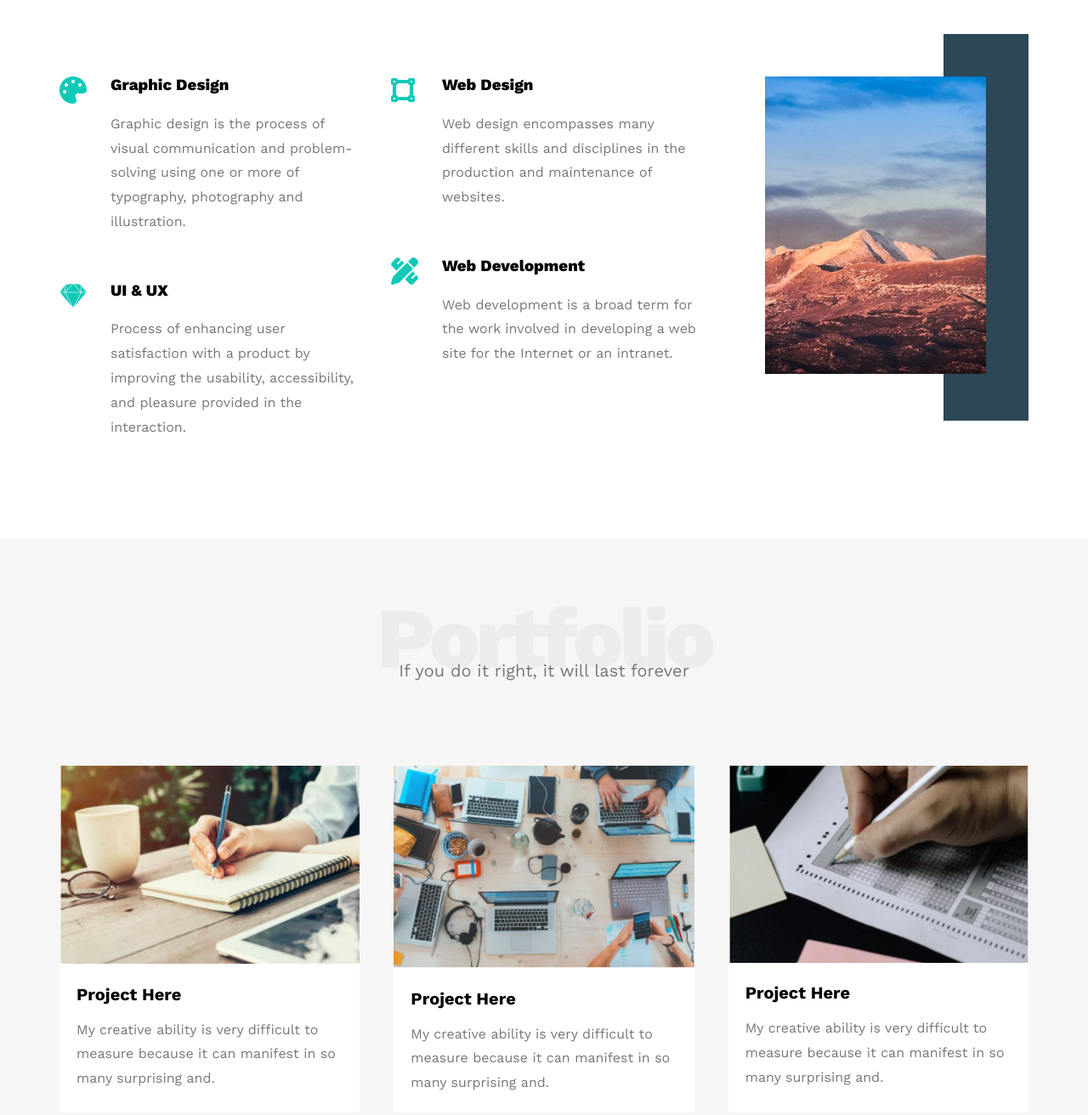
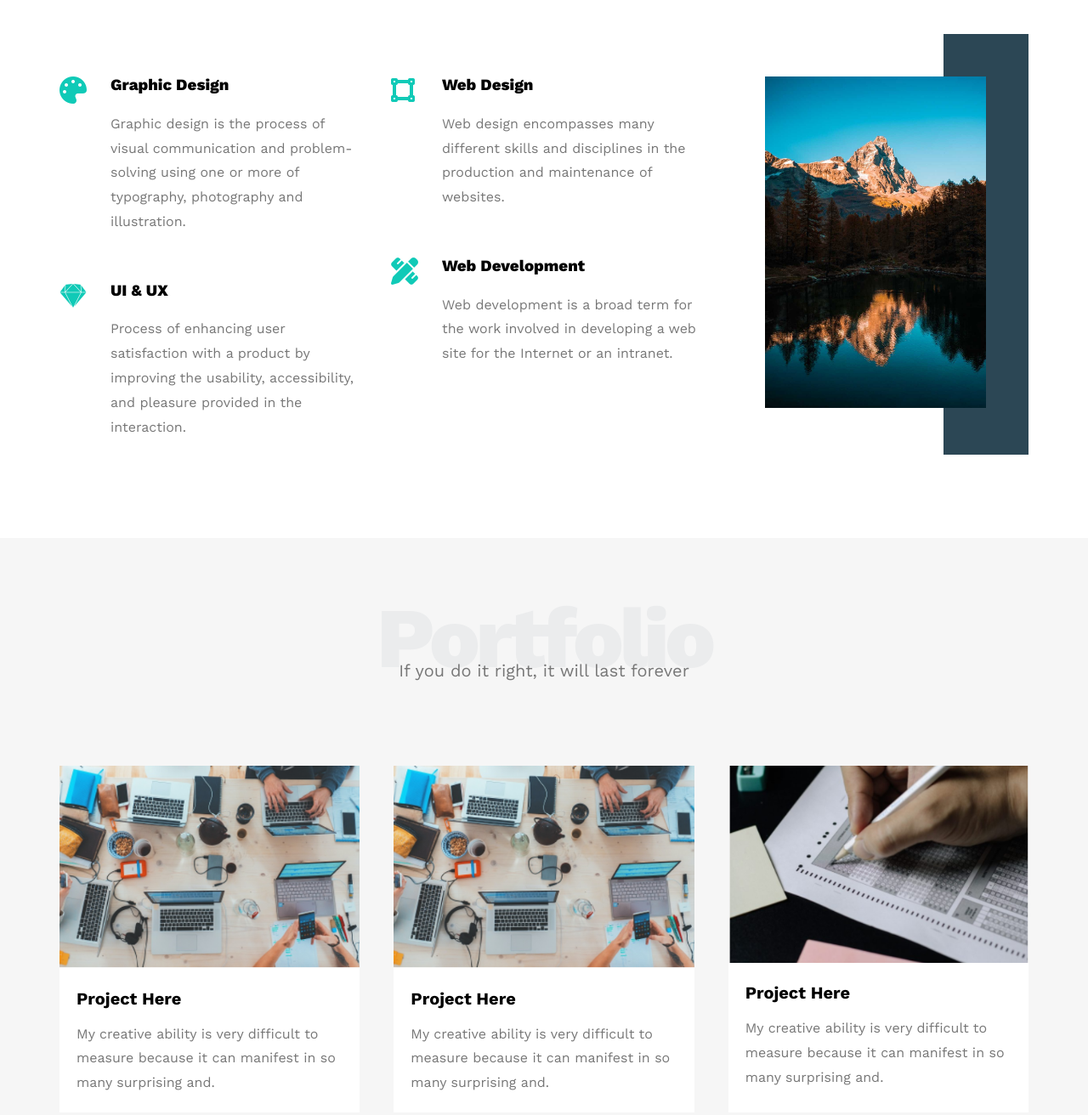
Before and after one commit to ayaw008/Leon-Template, a plain HTML site: page index.html in a window 1280 px wide. Shown: the part 1376-2688 px from the top of the page at 85% size. Drawn offline with nearby package versions, Linux system fonts and the light colour scheme.

Commit message:
Update index.html

```diff
--- a/index.html
+++ b/index.html
@@ -131,7 +131,7 @@
         </div>
         <div class="col">
           <div class="image image-column">
-            <img decoding="async" src="/imegs/Screenshot 2022-04-15 135005.png" alt="" />
+            <img decoding="async" src="/imegs/mountain-wallpaper-whatspaper-11.jpg" alt="" />
           </div>
         </div>
       </div>
@@ -145,7 +145,7 @@
       <p>If you do it right, it will last forever</p>
       <div class="port-content">
         <div class="port">
-          <img src="/imegs/Screenshot partofolio1.png" alt="" />
+          <img src="/imegs/Screenshot partfolio2 160126.png" alt="" />
           <div class="text">
             <h4>Project Here</h4>
             <p>
```
